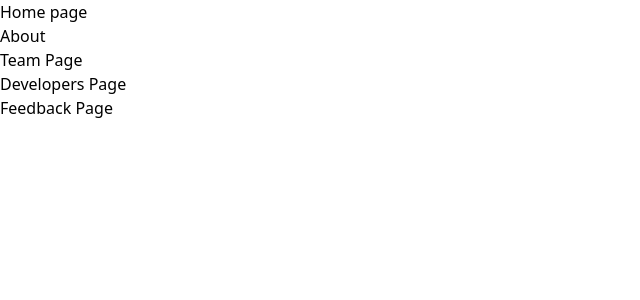
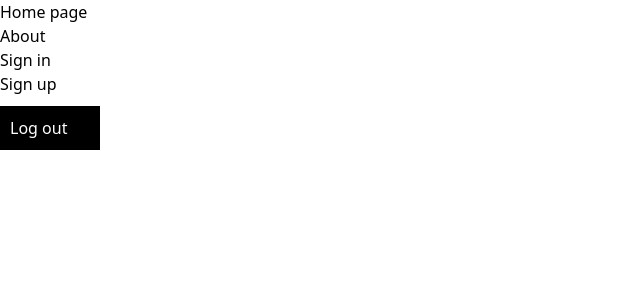
Before and after one commit to Ecell-NITS/Currenci, a Next.js app: page / in a window 1280 px wide. Shown: the top 300 px of the page, without its empty margins (0-640 px from the left). Built offline with nearby package versions, Linux system fonts and the light colour scheme.

Commit message:
Merged branch dev

```diff
--- a/src/app/globals.scss
+++ b/src/app/globals.scss
@@ -2,8 +2,8 @@
 @tailwind components;
 @tailwind utilities;
 
-body {
-  height: 100%;
+* {
+  // height: 100%;
   margin: 0; /* Remove any default margin */
   padding: 0; /* Remove any default padding */
   overflow-x: hidden; /* Prevent horizontal scrolling */
--- a/src/app/page.js
+++ b/src/app/page.js
@@ -23,12 +23,26 @@ export default function Home() {
     <div>
       <ToastHandler />
       <h1>Home page</h1>
-      <Link href="/about">About</Link>
-      <br />
-      <Link href="/team">Team Page</Link> <br />
-      <Link href="/developers">Developers Page</Link>
-      <br />
-      <Link href="/feedback">Feedback Page</Link>
+
+      <div style={{ display: "flex", flexDirection: "column" }}>
+        <Link href="/about">About</Link>
+        <a href="/signIn">Sign in</a>
+        <a href="/signUp">Sign up</a>
+        <button
+          onClick={handleLogOut}
+          style={{
+            textAlign: "left",
+            width: "100px",
+            backgroundColor: "black",
+            color: "white",
+            marginTop: "10px",
+            padding: "10px",
+            cursor: "pointer",
+          }}
+        >
+          Log out
+        </button>
+      </div>
     </div>
   );
 }
```
